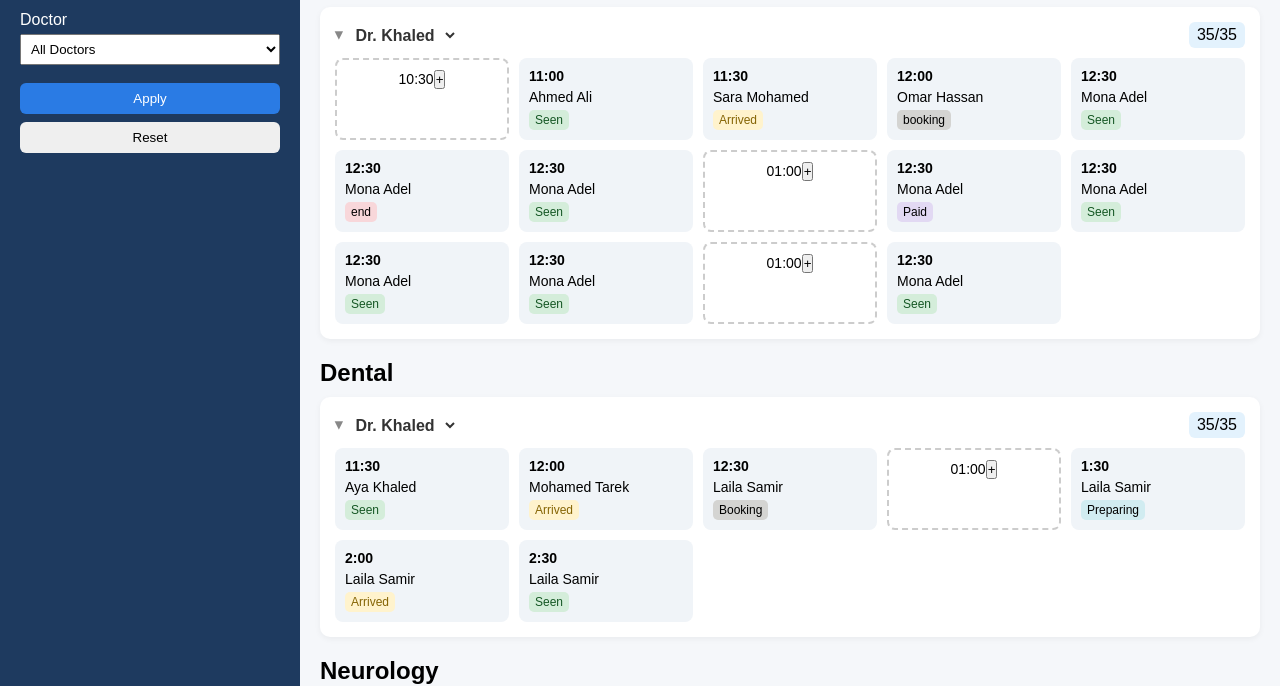
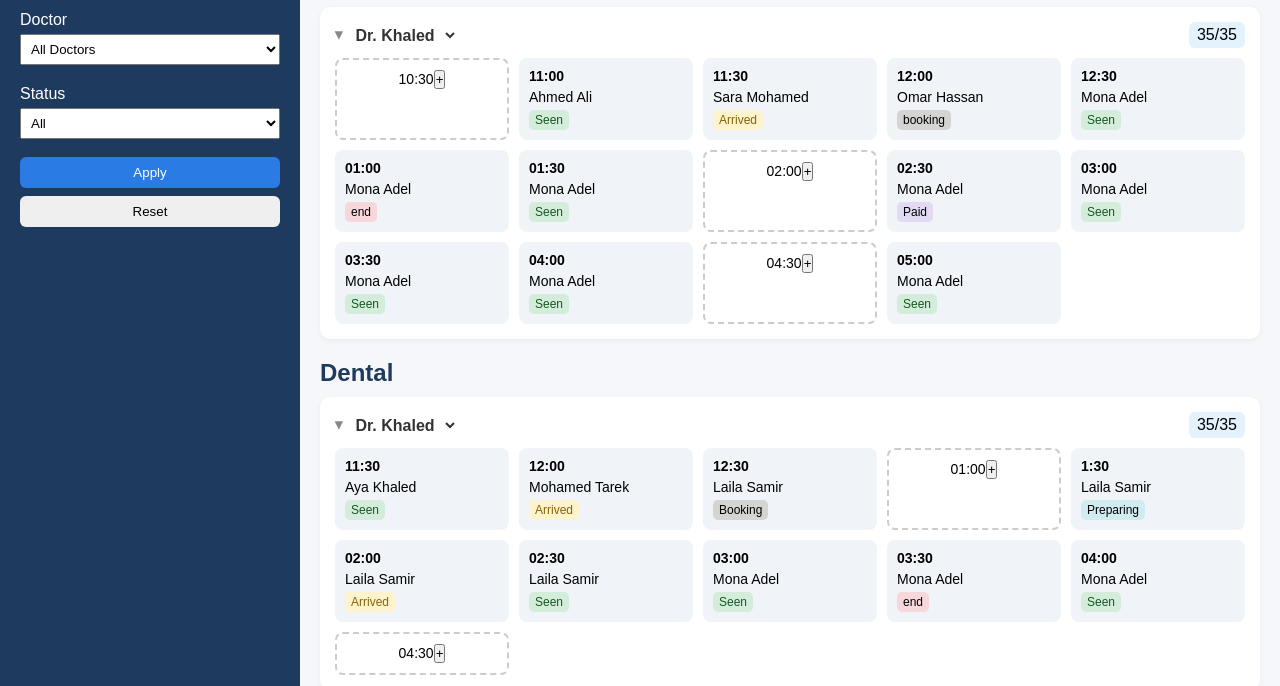
Before and after one commit to Zahra172/ui, a plain HTML site: page index.html in a window 1280 px wide. Shown: the part 126-812 px from the top of the page. Drawn offline with Linux system fonts and the light colour scheme.

Commit message:
Add status filter to sidebar and update appointment times for clarity

```diff
--- a/index.html
+++ b/index.html
@@ -24,6 +24,16 @@
           <option>All Doctors</option>
         </select>
 
+        <label>Status</label>
+        <select>
+          <option>All</option>
+          <option>Seen</option>
+          <option>Arrived</option>
+          <option>Booking</option>
+          <option>Paid</option>
+          <option>End</option>
+        </select>
+
         <button class="btn primary">Apply</button>
         <button class="btn">Reset</button>
       </aside>
@@ -36,7 +46,7 @@
 
         <!-- ================= Cardiology ================= -->
         <section class="department">
-          <h2>Cardiology</h2>
+          <h2 class="heading">Cardiology</h2>
           <div class="doctor">
             <div class="doctor-header">
               <div style="display: flex; align-items: center">
@@ -82,43 +92,43 @@
                   <div class="status seen">Seen</div>
                 </div>
                 <div class="slot booked">
-                  <div class="time">12:30</div>
+                  <div class="time">01:00</div>
                   <div class="patient">Mona Adel</div>
                   <div class="status end">end</div>
                 </div>
                 <div class="slot booked">
-                  <div class="time">12:30</div>
+                  <div class="time">01:30</div>
                   <div class="patient">Mona Adel</div>
                   <div class="status seen">Seen</div>
                 </div>
                 <div class="slot empty">
-                  <span>01:00</span><button>+</button>
+                  <span>02:00</span><button>+</button>
                 </div>
                 <div class="slot booked">
-                  <div class="time">12:30</div>
+                  <div class="time">02:30</div>
                   <div class="patient">Mona Adel</div>
                   <div class="status paid">Paid</div>
                 </div>
                 <div class="slot booked">
-                  <div class="time">12:30</div>
+                  <div class="time">03:00</div>
                   <div class="patient">Mona Adel</div>
                   <div class="status seen">Seen</div>
                 </div>
                 <div class="slot booked">
-                  <div class="time">12:30</div>
+                  <div class="time">03:30</div>
                   <div class="patient">Mona Adel</div>
                   <div class="status seen">Seen</div>
                 </div>
                 <div class="slot booked">
-                  <div class="time">12:30</div>
+                  <div class="time">04:00</div>
                   <div class="patient">Mona Adel</div>
                   <div class="status seen">Seen</div>
                 </div>
                 <div class="slot empty">
-                  <span>01:00</span><button>+</button>
+                  <span>04:30</span><button>+</button>
                 </div>
                 <div class="slot booked">
-                  <div class="time">12:30</div>
+                  <div class="time">05:00</div>
                   <div class="patient">Mona Adel</div>
                   <div class="status seen">Seen</div>
                 </div>
@@ -131,7 +141,7 @@
 
         <!-- ================= Dental ================= -->
         <section class="department">
-          <h2>Dental</h2>
+          <h2 class="heading">Dental</h2>
 
           <div class="doctor">
             <div class="doctor-header">
@@ -177,14 +187,32 @@
                   <div class="status prepared">Preparing</div>
                 </div>
                 <div class="slot booked">
-                  <div class="time">2:00</div>
+                  <div class="time">02:00</div>
                   <div class="patient">Laila Samir</div>
                   <div class="status arrived">Arrived</div>
                 </div>
                 <div class="slot booked">
-                  <div class="time">2:30</div>
+                  <div class="time">02:30</div>
                   <div class="patient">Laila Samir</div>
                   <div class="status seen">Seen</div>
+                </div>
+                <div class="slot booked">
+                  <div class="time">03:00</div>
+                  <div class="patient">Mona Adel</div>
+                  <div class="status seen">Seen</div>
+                </div>
+                <div class="slot booked">
+                  <div class="time">03:30</div>
+                  <div class="patient">Mona Adel</div>
+                  <div class="status end">end</div>
+                </div>
+                <div class="slot booked">
+                  <div class="time">04:00</div>
+                  <div class="patient">Mona Adel</div>
+                  <div class="status seen">Seen</div>
+                </div>
+                <div class="slot empty">
+                  <span>04:30</span><button>+</button>
                 </div>
               </div>
             </div>
@@ -193,7 +221,7 @@
 
         <!-- ================= Neurology ================= -->
         <section class="department">
-          <h2>Neurology</h2>
+          <h2 class="heading">Neurology</h2>
 
           <div class="doctor">
             <div class="doctor-header">
@@ -203,8 +231,8 @@
                   class="doctor-name-select"
                   onclick="event.stopPropagation()"
                 >
-                  <option>Dr. Khaled</option>
-                  <option>Dr. Youssef</option>
+                  <option>Dr. Marwa</option>
+                  <option>Dr. Ahmed</option>
                 </select>
               </div>
               <span class="badge">35/35</span>
@@ -232,12 +260,15 @@
                 <div class="slot empty">
                   <span>01:00</span><button>+</button>
                 </div>
+                <div class="slot booked">
+                  <div class="time">01:30</div>
+                  <div class="patient">Ali Reda</div>
+                  <div class="status arrived">Arrived</div>
+                </div>
               </div>
             </div>
           </div>
         </section>
-
-
       </main>
     </div>
   </body>
--- a/style.css
+++ b/style.css
@@ -4,7 +4,9 @@
   box-sizing: border-box;
   font-family: Arial, sans-serif;
 }
-
+:root{
+  --primary-color: #1e3a5f;
+}
 body {
   background: #f5f7fa;
 }
@@ -17,7 +19,7 @@ body {
 /* Sidebar */
 .sidebar {
   width: 300px;
-  background: #1e3a5f;
+  background: var(--primary-color);
   color: white;
   padding: 20px;
    min-height: 100vh;
@@ -45,6 +47,9 @@ body {
   border: none;
   cursor: pointer;
   border-radius: 6px;
+}
+.heading{
+  color: var(--primary-color);
 }
 .status-legend {
   display: flex;
```
